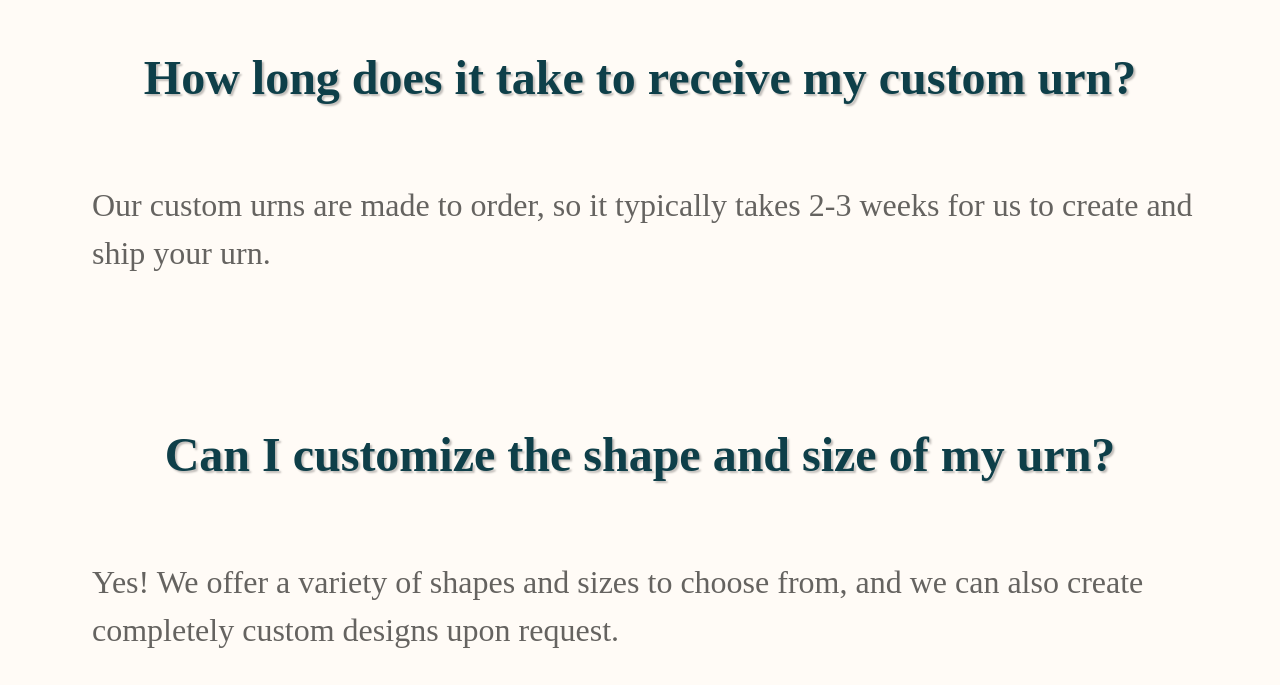
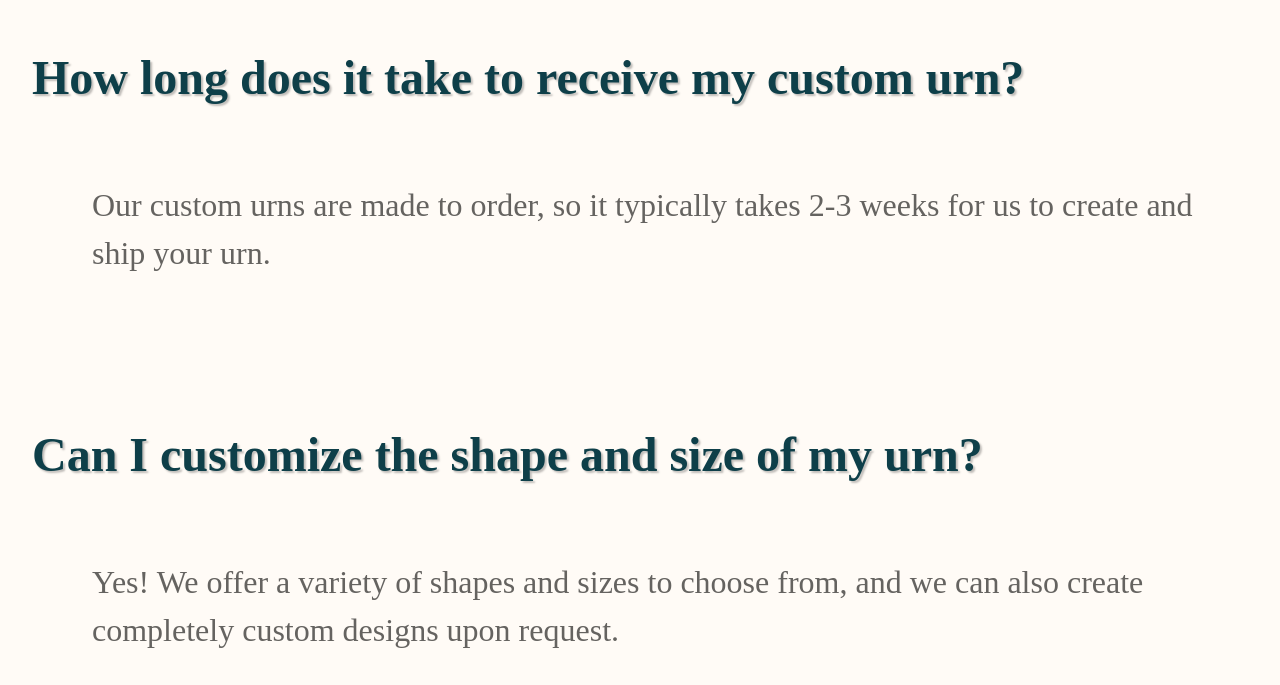
Before and after one commit to missstaff/urrnz, a React (Create React App) app: page / in a window 1280 px wide. Shown: the part 2755-3440 px from the top of the page. Built offline with nearby package versions, Linux system fonts and the light colour scheme; no server answers.

Commit message:
container and the general styles stays

```diff
--- a/src/components/FAQ.module.css
+++ b/src/components/FAQ.module.css
@@ -13,6 +13,7 @@
 .question {
     color: var(--color-primary-400);
     font-size: 4.8rem;
+    text-align: left;
 }
 
 .topPadding {
--- a/src/components/layout/MainNavigation.module.css
+++ b/src/components/layout/MainNavigation.module.css
@@ -121,5 +121,6 @@
   .link a:link,
   .link a:visited {
     font-size: 3rem;
+    transition: all 0.3s ease;
   }
 }
--- a/src/components/ui/StoreButton.module.css
+++ b/src/components/ui/StoreButton.module.css
@@ -12,6 +12,7 @@
 .link {
     display: inline-block;
     text-decoration: none;
+    transition: all 0.3s;
 }
 
 .link p {
@@ -25,6 +26,7 @@
 .link p:hover,
 .link p:active {
     color: var(--color-secondary-500);
+    transition: all 0.3s;
 
 }
 
--- a/src/pages/Product.module.css
+++ b/src/pages/Product.module.css
@@ -67,6 +67,7 @@
     font-size: 1.6rem;
     padding-left: 1.6rem;
     text-decoration: none;
+    transition: all 0.3s;
 }
 
 .link:hover,
```
